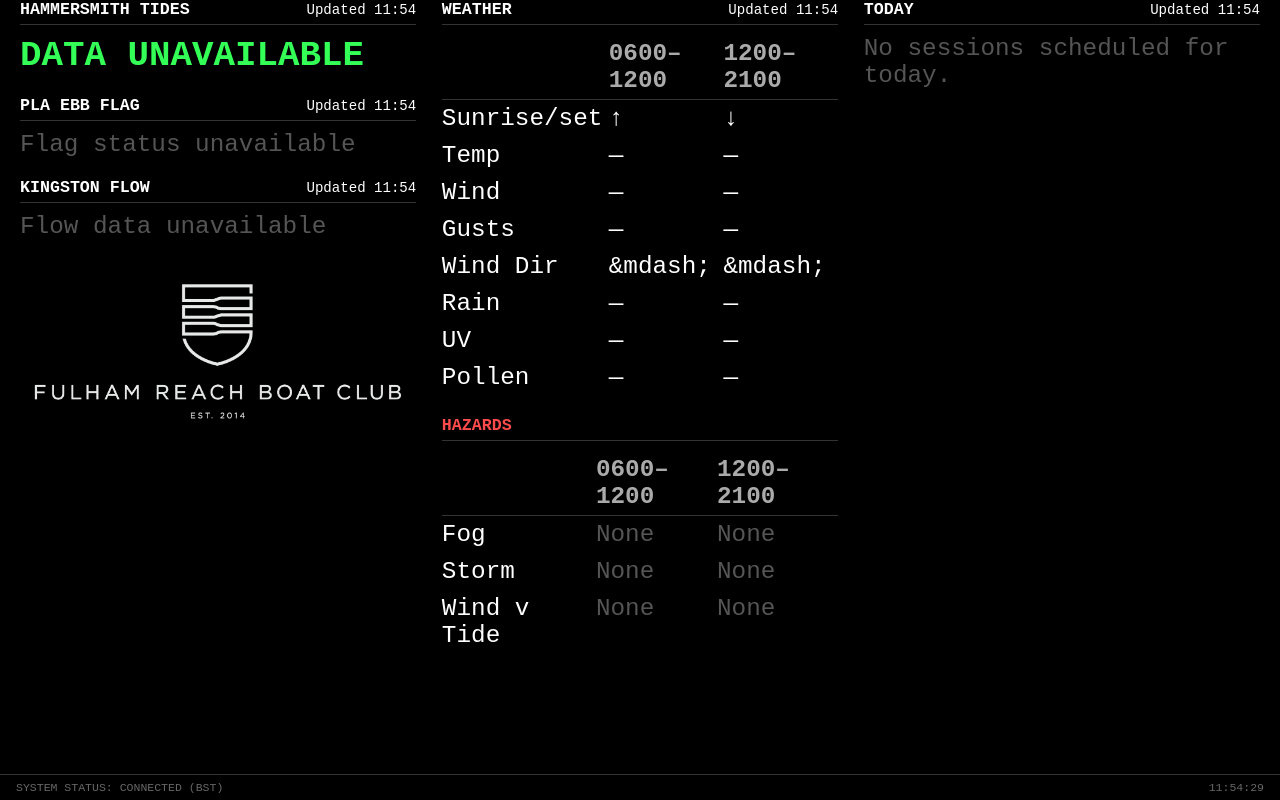
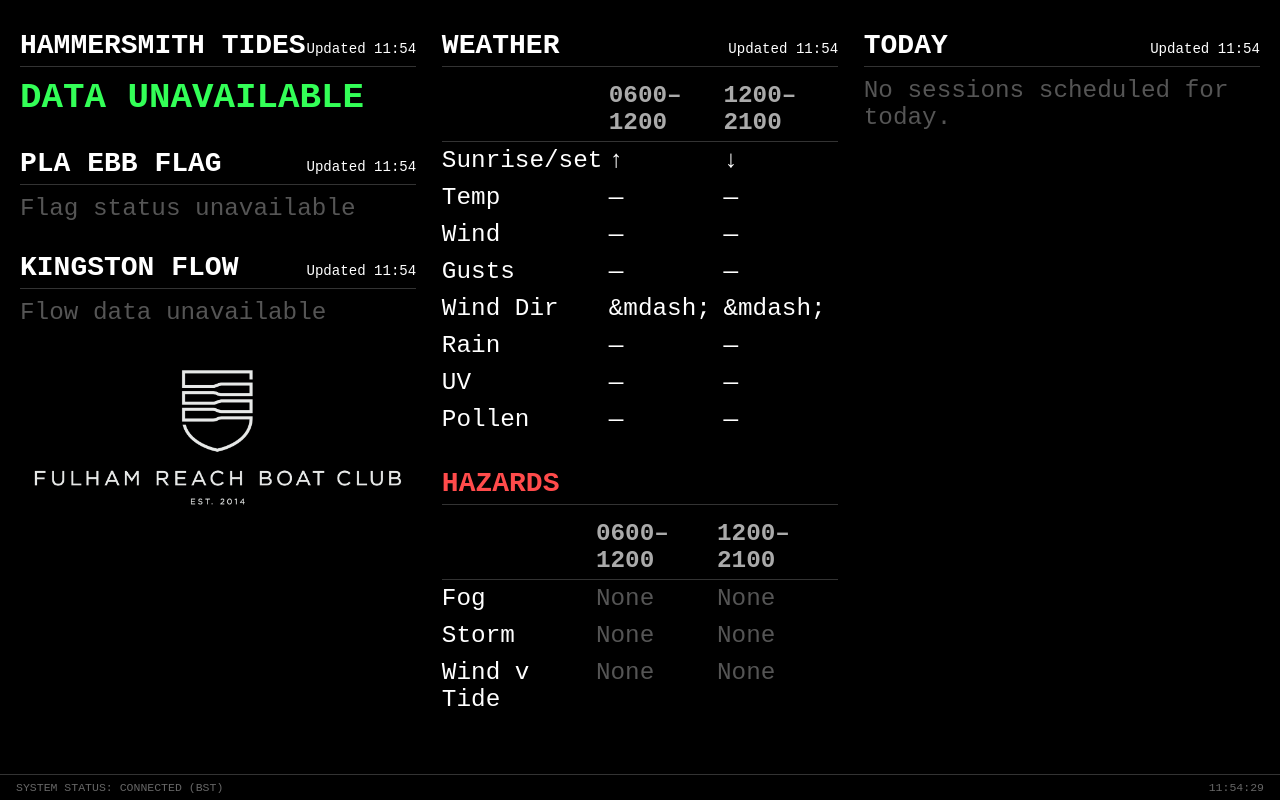
Before and after one commit to andrewfdn1/frbc-tides, a Flask app: page / in a window 1280 px wide. Run offline with Flask 3, Linux system fonts and the light colour scheme; data that the repository does not hold is empty.

Commit message:
Update index.html

```diff
--- a/templates/index.html
+++ b/templates/index.html
@@ -15,7 +15,7 @@
         }
 
         :root {
-            --fs-header:  clamp(13px, 1.3vw, 17px);
+            --fs-header:  clamp(20px, 2.4vw, 28px);
             --fs-updated: clamp(11px, 1.1vw, 15px);
             --fs-data:    clamp(15px, 1.9vw, 26px);
             --fs-metric:  clamp(20px, 2.8vw, 38px);
@@ -59,6 +59,7 @@
             text-transform: uppercase;
             font-size: var(--fs-header);
             margin-bottom: 10px;
+            margin-top: 30px;
             display: flex;
             justify-content: space-between;
             align-items: baseline;
@@ -189,7 +190,7 @@
         <div class="warn-active">&#9888; {{ d.tides.launch_warning }}</div>
     {% endif %}
 
-    <h3 style="margin-top:20px;">PLA EBB FLAG <span class="updated">Updated {{ d.pla_updated }}</span></h3>
+    <h3>PLA EBB FLAG <span class="updated">Updated {{ d.pla_updated }}</span></h3>
     <div class="pla-flag">
         {% if d.pla_flag %}
             <img src="{{ d.pla_flag }}" alt="PLA Flag">
@@ -198,7 +199,7 @@
         {% endif %}
     </div>
 
-    <h3 style="margin-top:20px;">KINGSTON FLOW <span class="updated">Updated {{ d.flow_updated }}</span></h3>
+    <h3>KINGSTON FLOW <span class="updated">Updated {{ d.flow_updated }}</span></h3>
     {% if d.kingston_flow %}
         {% set fraw = d.kingston_flow.raw %}
         {% if fraw > 120 %}
@@ -330,7 +331,7 @@
         </table>
     {% endif %}
 
-    <h3 style="margin-top:20px; color:#FF4B4B;">HAZARDS</h3>
+    <h3 style="color:#FF4B4B;">HAZARDS</h3>
 
     {% if d.weather.error %}
         <p class="c-dim" style="font-size:var(--fs-data);">Hazards check unavailable</p>
```
